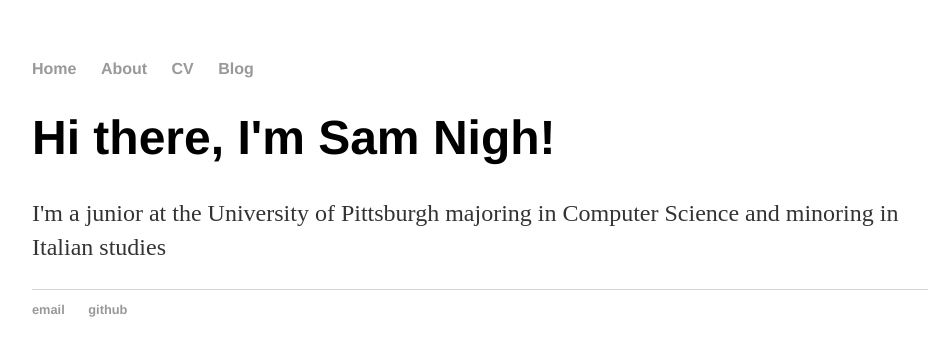
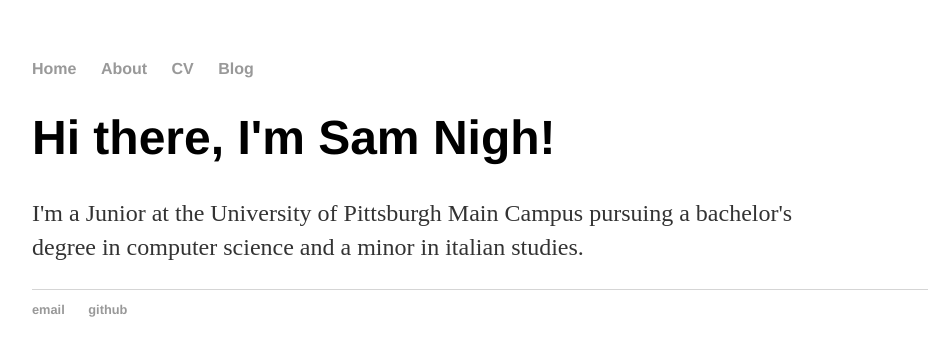
Before and after one commit to SPN11/SPN11.github.io, a Jekyll site: the page built from index.html, in a window 1280 px wide. Shown: the top 356 px of the page, without its empty margins (160-1088 px from the left). Built offline with Jekyll 4.4.1, drawn with Linux system fonts in a browser that asks for light colours.

Commit message:
Update index.html

```diff
--- a/index.html
+++ b/index.html
@@ -1,29 +1,9 @@
-<!DOCTYPE html>
-<html>
-	<head>
-		<title>Sam Nigh, Pitt Computer Science Student</title>
-		<link rel="stylesheet" type="text/css" href="/css/main.css">
-	</head>
-	<body>
-		<nav>
-    		<ul>
-        		<li><a href="/">Home</a></li>
-	        	<li><a href="/about">About</a></li>
-        		<li><a href="/cv">CV</a></li>
-        		<li><a href="/blog">Blog</a></li>
-    		</ul>
-		</nav>
-		<div class="container">
-    		<div class="intro">
-        		<h1>Hi there, I'm Sam Nigh!</h1>
-				<p>I'm a junior at the University of Pittsburgh majoring in Computer Science and minoring in Italian studies</p>
-    		</div>
-		</div>
-		<footer>
-    		<ul>
-        		<li><a href="mailto:nighsam@gmail.com">email</a></li>
-        		<li><a href="https://github.com/SPN11">github</a></li>
-			</ul>
-		</footer>
-	</body>
-</html>
+---
+layout: default
+title: Sam Nigh, Computer Science Student
+---
+<div class="blurb">
+	<h1>Hi there, I'm Sam Nigh!</h1>
+	<p>I'm a Junior at the University of Pittsburgh Main Campus pursuing a bachelor's <br>
+		degree in computer science and a minor in italian studies.</p>
+</div>
```
